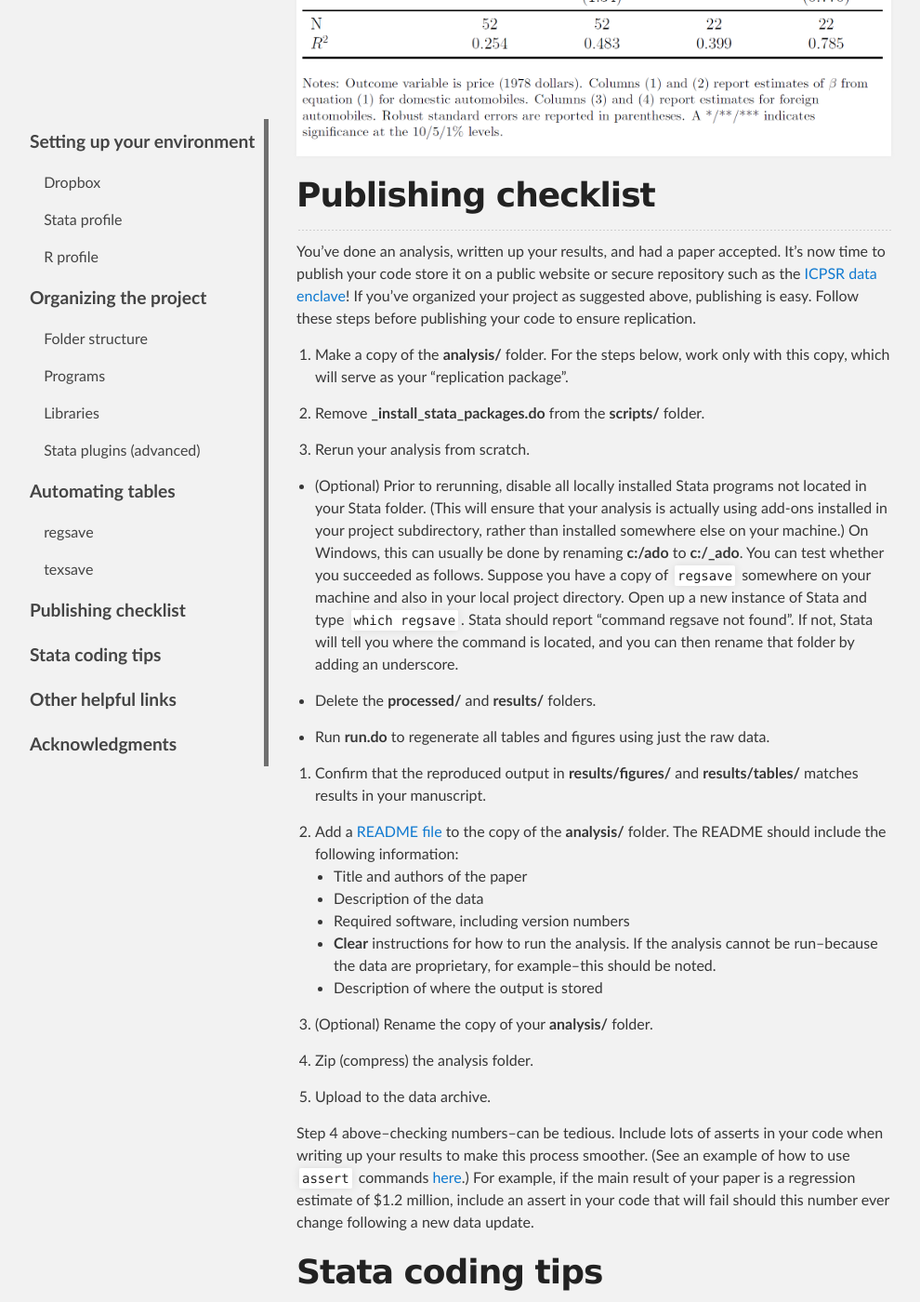
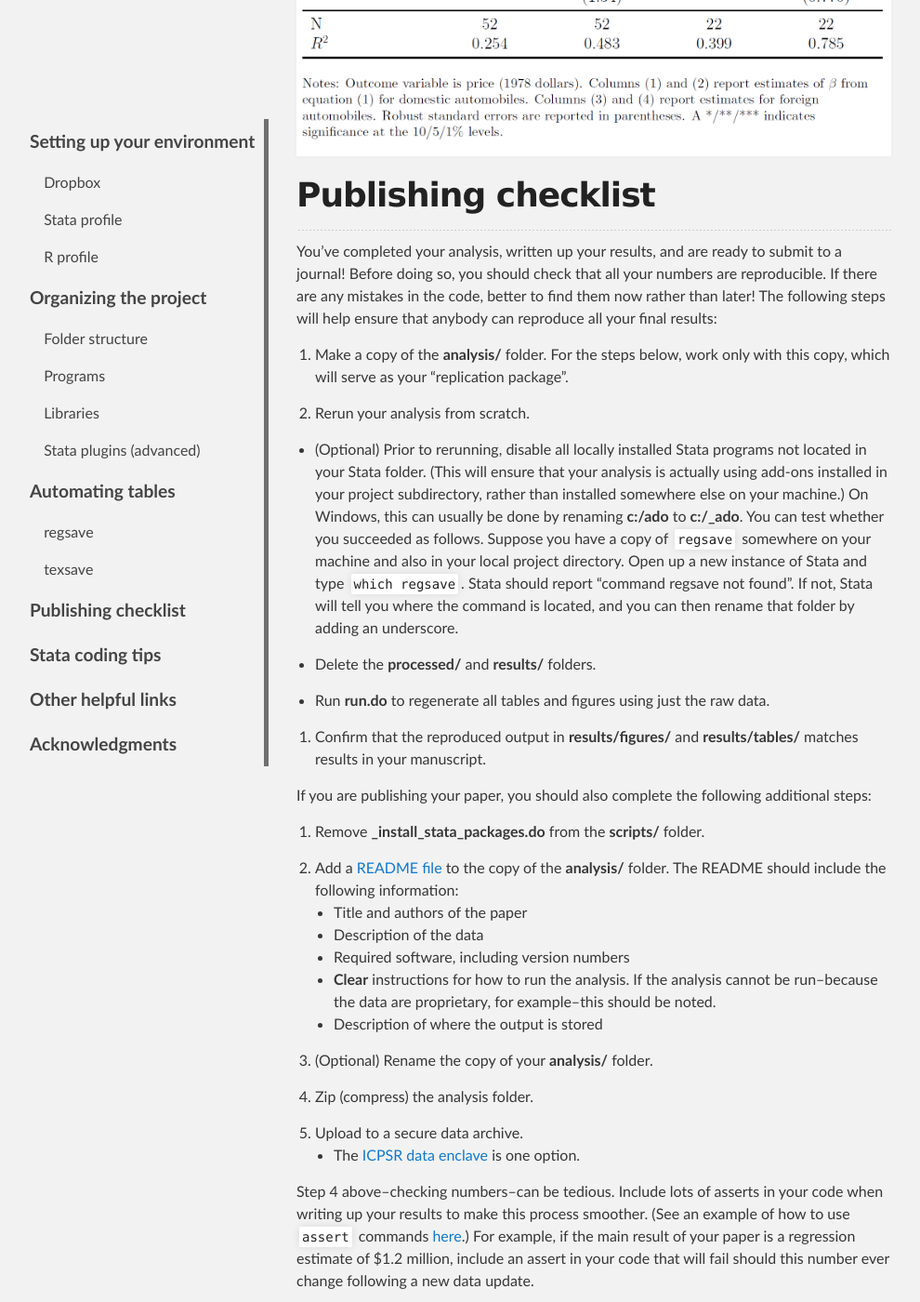
Before and after one commit to maskegger/guide, a Jekyll site: the page built from index.md, in a window 1280 px wide and 1400 px high, scrolled down 11248 px. Shown: the whole window at 93% size, without its empty margins (1-991 px from the left). Built offline with Jekyll 4.4.1, drawn with Linux system fonts in a browser that asks for light colours; our own code applies the rules of GitHub Pages for plain Markdown files; some of the changed text lies outside the part shown.

Commit message:
Update index.md

```diff
--- a/index.md
+++ b/index.md
@@ -313,13 +313,11 @@ We can now copy the output file, **my_regressions.tex**, to **paper/tables/** an
 # Publishing checklist
 -----------
 
-You've done an analysis, written up your results, and had a paper accepted. It's now time to publish your code store it on a public website or secure repository such as the [ICPSR data enclave](https://www.icpsr.umich.edu/icpsrweb/content/ICPSR/access/restricted/enclave.html)! If you've organized your project as suggested above, publishing is easy. Follow these steps before publishing your code to ensure replication.
+You've completed your analysis, written up your results, and are ready to submit to a journal! Before doing so, you should check that all your numbers are reproducible. If there are any mistakes in the code, better to find them now rather than later! The following steps will help ensure that anybody can reproduce all your final results:
 
 1. Make a copy of the **analysis/** folder. For the steps below, work only with this copy, which will serve as your "replication package".
 
-2. Remove **_install_stata_packages.do** from the **scripts/** folder.
-
-3. Rerun your analysis from scratch.
+2. Rerun your analysis from scratch.
 
   - (Optional) Prior to rerunning, disable all locally installed Stata programs not located in your Stata folder. (This will ensure that your analysis is actually using add-ons installed in your project subdirectory, rather than installed somewhere else on your machine.) On Windows, this can usually be done by renaming **c:/ado** to **c:/_ado**. You can test whether you succeeded as follows. Suppose you have a copy of `regsave` somewhere on your machine and also in your local project directory. Open up a new instance of Stata and type `which regsave`. Stata should report "command regsave not found". If not, Stata will tell you where the command is located, and you can then rename that folder by adding an underscore.
 
@@ -327,7 +325,11 @@ You've done an analysis, written up your results, and had a paper accepted. It's
 
   - Run **run.do** to regenerate all tables and figures using just the raw data.
 
-4. Confirm that the reproduced output in **results/figures/** and **results/tables/** matches results in your manuscript.
+3. Confirm that the reproduced output in **results/figures/** and **results/tables/** matches results in your manuscript.
+
+If you are publishing your paper, you should also complete the following additional steps:
+
+4. Remove **_install_stata_packages.do** from the **scripts/** folder.
 
 5. Add a [README file](https://github.com/reifjulian/my-project/blob/master/analysis/README.pdf) to the copy of the **analysis/** folder. The README should include the following information:
   - Title and authors of the paper
@@ -340,7 +342,8 @@ You've done an analysis, written up your results, and had a paper accepted. It's
 
 7. Zip (compress) the analysis folder.
 
-8. Upload to the data archive.
+8. Upload to a secure data archive.
+  - The [ICPSR data enclave](https://www.icpsr.umich.edu/icpsrweb/content/ICPSR/access/restricted/enclave.html) is one option.
 
 Step 4 above--checking numbers--can be tedious. Include lots of asserts in your code when writing up your results to make this process smoother. (See an example of how to use `assert` commands [here](https://github.com/reifjulian/my-project/blob/master/analysis/scripts/4_make_tables_figures.do).) For example, if the main result of your paper is a regression estimate of $1.2 million, include an assert in your code that will fail should this number ever change following a new data update.
 
@@ -348,6 +351,8 @@ Step 4 above--checking numbers--can be tedious. Include lots of asserts in your
 -----------
 
 Use forward slashes for pathnames (`$DROPBOX/project` not `$DROPBOX\project`). Backslashes are an escape character in Stata and can cause issues depending on what operating system you are running. Using forward slashes ensures cross-platform compatibility.
+
+Make code readable. In addition to providing comments in the code, make your variable names meaningful (but short). Provide more detailed descriptions using the `label variable` command. Always include units in the label.
 
 Never use hard-coded paths like **C:/Users/jreif/Dropbox/my-project**. All pathnames should reference a global variable defined either in your Stata profile or in your [master script](https://github.com/reifjulian/my-project/blob/master/analysis/run.do). I should be able to run your entire analysis from my personal computer without having to edit any of your scripts. (With the exception of maybe having to define a global variable.)
 
```
